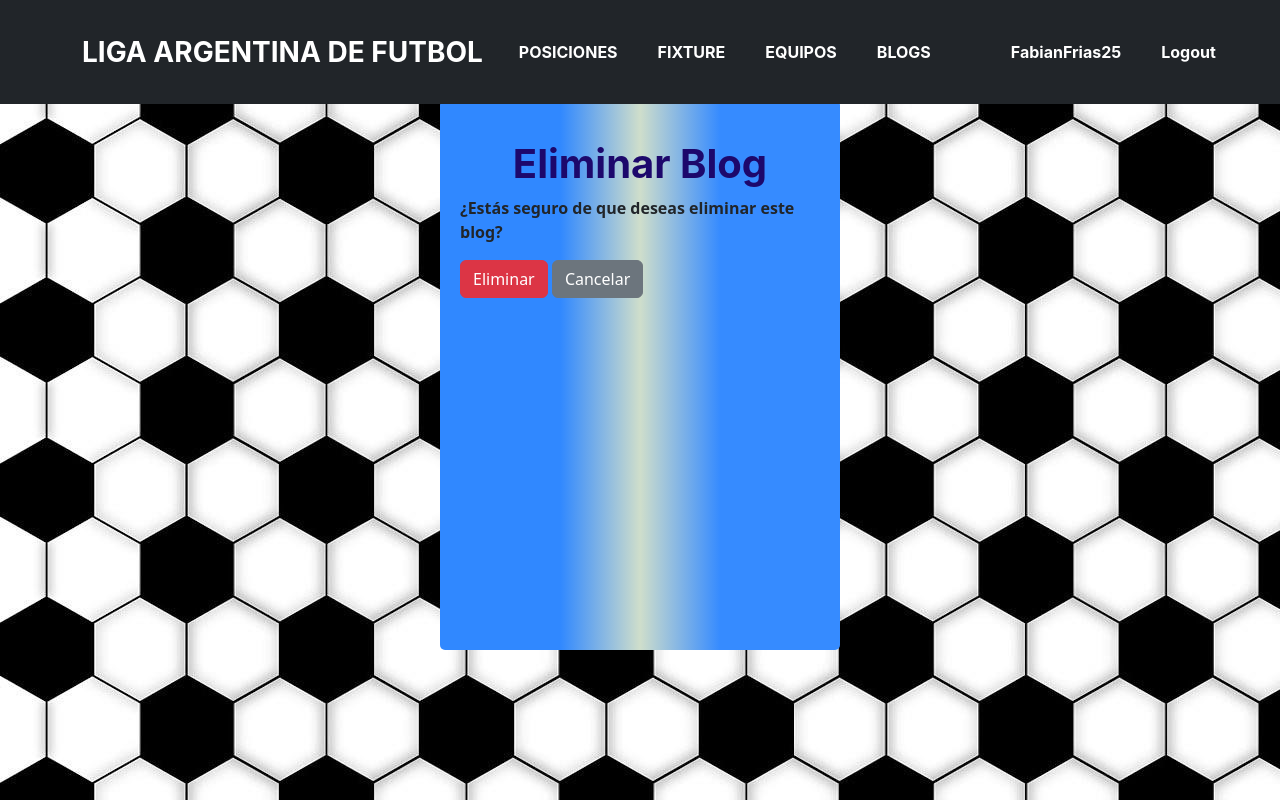
After one commit to FabianFrias25/ProyectoFinalFriasFabian, a Django app: page /AppFutbolArg/blogs/eliminar/1/ in a window 1280 px wide. The commit adds this page. Run offline with Django 4.2, Linux system fonts and the light colour scheme; a user stored in the database is signed in; data comes from the database, SQL or seed files in the repository; both versions use the stored data as it was after the commit; some libraries are stand-ins or nearby versions; some web fonts are replaced.

Commit message:
boton de editar, eliminar, falta arreglar prevBlogs

```diff
--- a/AppFutbolArg/static/AppFutbolArg/css/fabifriasStyles.css
+++ b/AppFutbolArg/static/AppFutbolArg/css/fabifriasStyles.css
@@ -131,8 +131,10 @@ table td {
 
 .contenidoBlogs {
     background-image: url("../assets/img/canchavertical.jpg");
+    background-size: cover;
+    height: auto;
     display: grid;
-    grid-template-columns: repeat(auto-fit, minmax(400px, 1fr));
+    grid-template-columns: repeat(4, 1fr);
     gap: 20px;
 }
 
@@ -153,7 +155,8 @@ table td {
 
 
 .contenidoBlogsLeer {
-    background-image: url("../assets/img/futbol-background.jpg");
+    background-image: url("../assets/img/canchahorizontal.jpg");
+    background-size: cover;
     position: absolute !important;
     height: auto !important;
     width: 100% !important;
--- a/AppFutbolArg/templates/AppFutbolArg/Blogs/blogs.html
+++ b/AppFutbolArg/templates/AppFutbolArg/Blogs/blogs.html
@@ -16,6 +16,11 @@
                 <img class="blog-image" src="{{ blog.imagen.url }}" alt="{{ blog.titulo }}">
                 <p>{{ blog.cuerpo|truncatechars:150 }}</p>
                 <a href="{% url 'detalle_blog' blog_id=blog.id %}">Leer más</a>
+
+                {% if user.is_superuser or blog.autor == user %}
+                    <a href="{% url 'editar_blog' blog_id=blog.id %}">Editar</a>
+                    <a href="{% url 'eliminar_blog' blog_id=blog.id %}">Eliminar</a>
+                {% endif %}
             {% endfor %}
         </div>
     </div>
--- /dev/null
+++ b/AppFutbolArg/templates/AppFutbolArg/Blogs/eliminar_blog.html
@@ -0,0 +1,19 @@
+{% extends "../inicio.html" %}
+{% load static %}
+
+<title>{% block title %}Eliminar Blog{% endblock %}</title>
+
+{% block contenidoQueCambia %}
+<div class="contenido">
+    <div class="container mt-5 margenPosiciones d-flex justify-content-center">
+        <div class="formRegistro">
+            <h1 style="display: flex; justify-content: center; color: #1D086C; font-weight: bold;">Eliminar Blog</h1>
+            <p>¿Estás seguro de que deseas eliminar este blog?</p>
+            <form method="POST" > {% csrf_token %}
+                <button type="submit" class="btn btn-danger">Eliminar</button>
+                <a href="{% url 'detalle_blog' blog_id=blog.id %}" class="btn btn-secondary">Cancelar</a>
+            </form>
+        </div>
+    </div>
+</div>
+{% endblock %}
--- a/AppFutbolArg/templates/AppFutbolArg/Blogs/leermas.html
+++ b/AppFutbolArg/templates/AppFutbolArg/Blogs/leermas.html
@@ -12,6 +12,10 @@
             <h3>{{ blog.subtitulo }}</h3>
             <img src="{{ blog.imagen.url }}" alt="{{ blog.titulo }}">
             <p>{{ blog.cuerpo }}</p>
+        {% if user.is_superuser or blog.autor == user %}
+            <a href="{% url 'editar_blog' blog_id=blog.id %}">Editar</a>
+            <a href="{% url 'eliminar_blog' blog_id=blog.id %}">Eliminar</a>
+        {% endif %}
         </div>
     </div>
 </div>
--- a/AppFutbolArg/urls.py
+++ b/AppFutbolArg/urls.py
@@ -11,6 +11,8 @@ urlpatterns = [
     path('blogs/', ver_blogs, name="Blogs"),
     path('blogs/bloguear/', bloguear, name='bloguear'),
     path('blogs/<int:blog_id>/', detalle_blog, name='detalle_blog'),
+    path('blogs/editar/<int:blog_id>/', editar_blog, name='editar_blog'),
+    path('blogs/eliminar/<int:blog_id>/', eliminar_blog, name='eliminar_blog'),
     path('registro/', registro, name="registro"),
     path('login/', ver_login, name="login"),
     path('perfil/', ver_perfil, name='perfil'),
--- a/AppFutbolArg/views.py
+++ b/AppFutbolArg/views.py
@@ -1,4 +1,5 @@
 from django.contrib.auth.models import User
+from django.http import HttpResponseForbidden
 from django.shortcuts import render, get_object_or_404, redirect
 from django.contrib.auth import login, authenticate
 from django.contrib.auth.decorators import login_required
@@ -82,7 +83,7 @@ def bloguear(request):
             blog = form.save(commit=False)
             blog.autor = request.user
             blog.save()
-            return render(request, 'AppFutbolArg/Blogs/blogs.html')
+            return redirect('Blogs')
     else:
         form = BlogForm()
     return render(request, 'AppFutbolArg/Blogs/bloguear.html', {'form': form})
@@ -135,3 +136,35 @@ def getavatar(request):
     except:
         avatar = None
     return avatar
+
+
+@login_required
+def editar_blog(request, blog_id):
+    blog = get_object_or_404(Blogs, pk=blog_id)
+
+    if request.user != blog.autor and not request.user.is_superuser:
+        return HttpResponseForbidden("No tienes permiso para editar este blog.")
+
+    if request.method == 'POST':
+        form = BlogForm(request.POST, request.FILES, instance=blog)
+        if form.is_valid():
+            form.save()
+            return redirect('detalle_blog', blog_id=blog_id)
+    else:
+        form = BlogForm(instance=blog)
+
+    return render(request, 'AppFutbolArg/Blogs/editar_blog.html', {'form': form, 'blog': blog})
+
+
+@login_required
+def eliminar_blog(request, blog_id):
+    blog = get_object_or_404(Blogs, pk=blog_id)
+
+    if request.user != blog.autor and not request.user.is_superuser:
+        return HttpResponseForbidden("No tienes permiso para eliminar este blog.")
+
+    if request.method == 'POST':
+        blog.delete()
+        return redirect('Blogs')
+
+    return render(request, 'AppFutbolArg/Blogs/eliminar_blog.html', {'blog': blog})
```
Also changed, not shown: AppFutbolArg/templates/AppFutbolArg/Blogs/editar_blog.html (added, +19 -0 lines), db.sqlite3.
